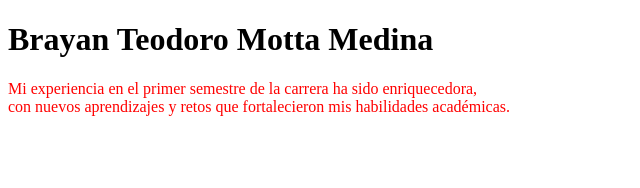
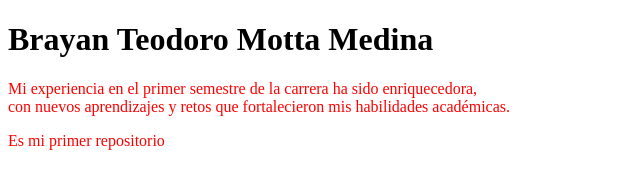
Before and after one commit to bmotta1506/Laboratorio2IDWeb, a plain HTML site: page index.html in a window 1280 px wide. Shown: the whole page, without its empty margins (0-640 px from the left). Drawn offline with Linux system fonts and the light colour scheme.

Commit message:
Update index.html

```diff
--- a/index.html
+++ b/index.html
@@ -10,5 +10,6 @@
     <h1>Brayan Teodoro Motta Medina</h1>
     <p>Mi experiencia en el primer semestre de la carrera ha sido enriquecedora, <br>
         con nuevos aprendizajes y retos que fortalecieron mis habilidades académicas.</p>
+    <p>Es mi primer repositorio</p>
 </body>
 </html>
```
